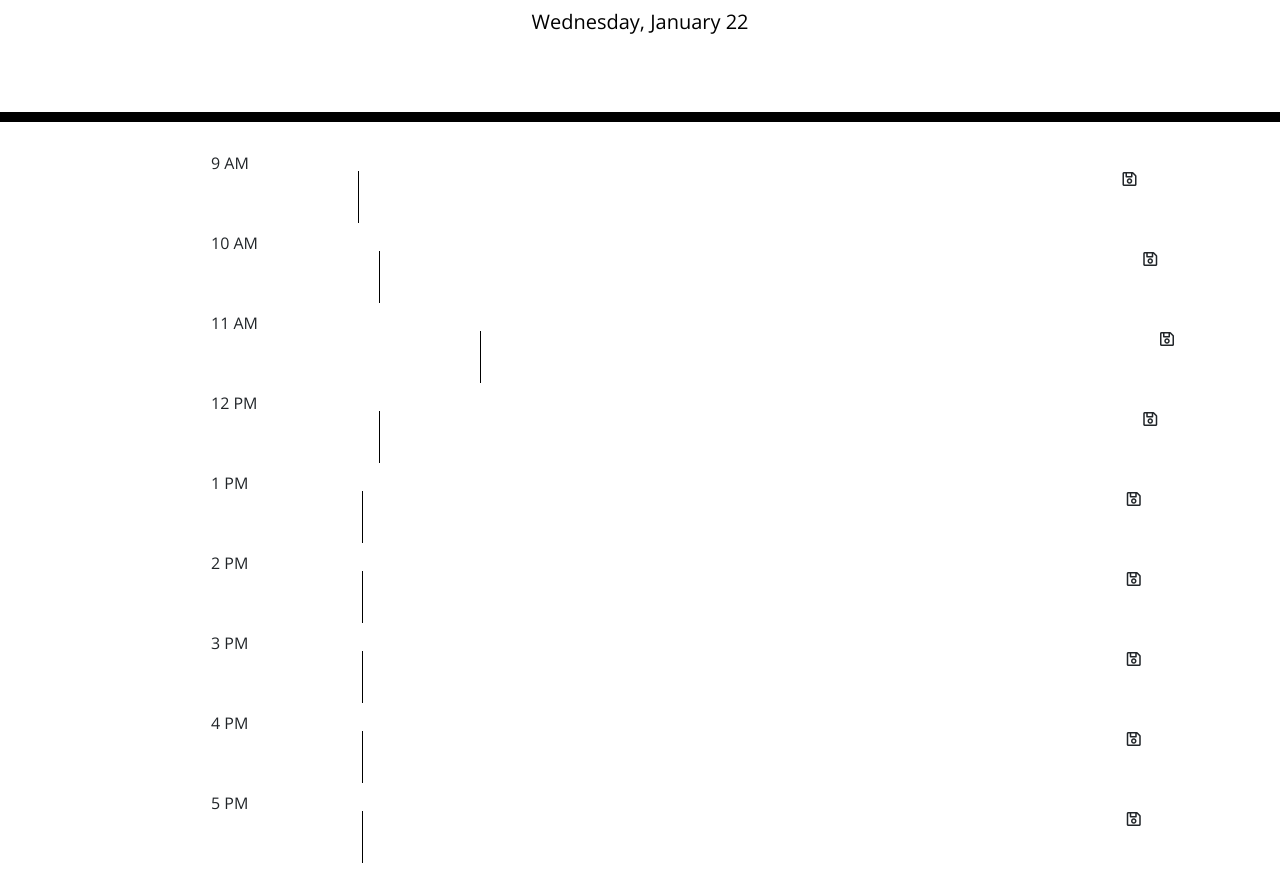
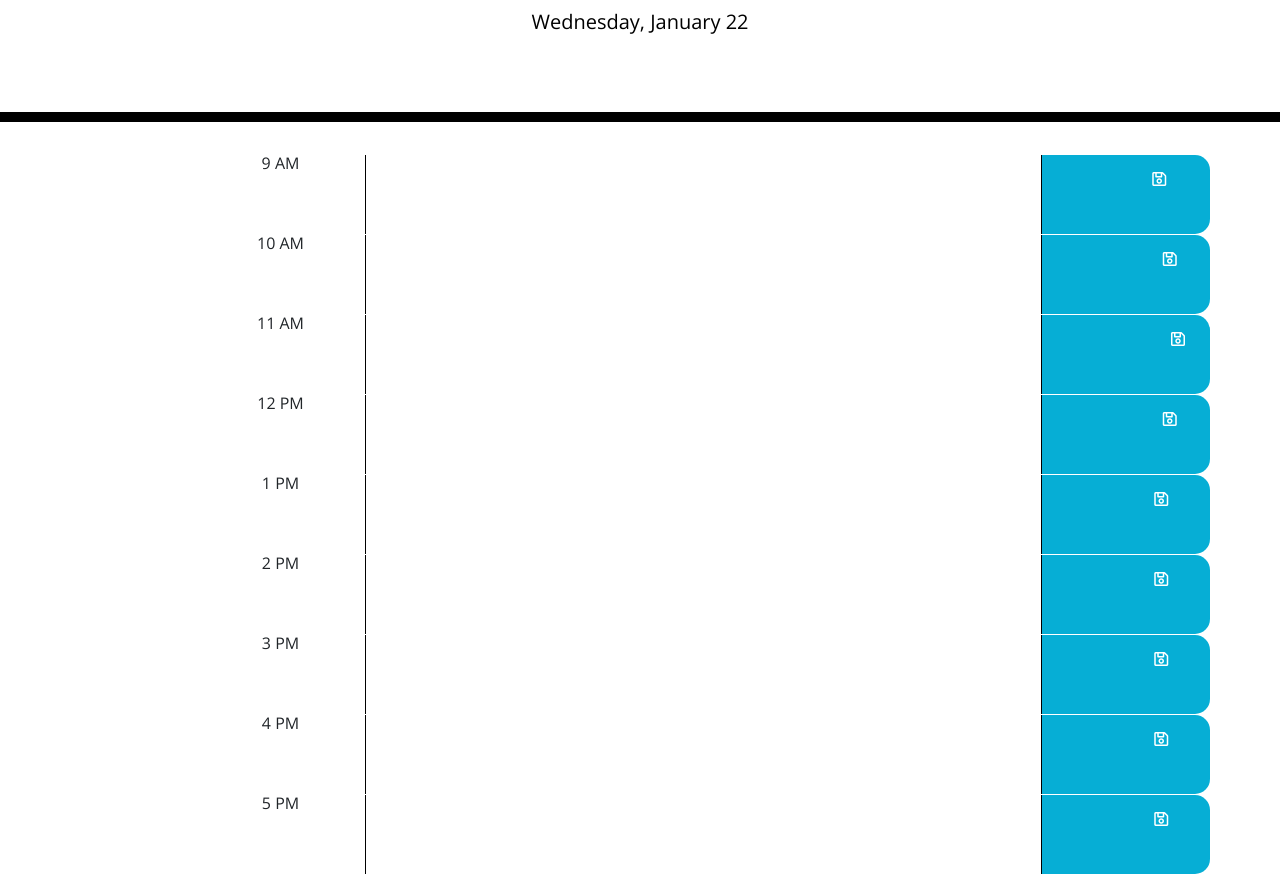
Before and after one commit to wrose001/hw5, a plain HTML site: page index.html in a window 1280 px wide. Shown: the part 182-1066 px from the top of the page. Drawn offline with nearby package versions, Linux system fonts and the light colour scheme.

Commit message:
After using the inspector tool in Google CHrome, I removed divs that encapsulated textarea because it seemed to be throwing the spacing off to the bottom right. I added data-time to each textarea using military time. Also added a class for each time and a class for col-sm-8.

```diff
--- a/index.html
+++ b/index.html
@@ -37,84 +37,66 @@
     </div>
     <div class="container">
         <div class="row">
-           <div class="col-sm-1">9 AM</div>
-           <div class="col-sm-9">
-               <textarea data-time="9" class="9am"></textarea>
-           </div>
-           <div class="col-sm-2">
-                <i class="far fa-save 9amsave"></i>
+           <div class="col-sm-2">9 AM</div>
+               <textarea data-time="9" class="9am col-sm-8"></textarea>
+           <div class="col-sm-2 saveBtn">
+                <i class="icon far fa-save 9amsave"></i>
             </div>
         </div>
         <div class="row">
-                <div class="col-sm-1">10 AM</div>
-                <div class="col-sm-9">
-                    <textarea></textarea>
-                </div>
-                <div class="col-sm-2">
-                     <i class="far fa-save"></i>
+                <div class="col-sm-2">10 AM</div>
+                        <textarea data-time="10" class="10am col-sm-8"></textarea>
+                <div class="col-sm-2 saveBtn">
+                     <i class="icon far fa-save"></i>
                  </div>
              </div>
         <div class="row">
                     <div class="col-sm-2">11 AM</div>
-                    <div class="col-sm-8">
-                        <textarea></textarea>
-                    </div>
-                    <div class="col-sm-2">
-                         <i class="far fa-save"></i>
+                        <textarea data-time="11" class="11am col-sm-8"></textarea>
+                    <div class="col-sm-2 saveBtn">
+                         <i class="icon far fa-save"></i>
                      </div>
         </div>
         <div class="row">
-                <div class="col-sm-1">12 PM</div>
-                <div class="col-sm-9">
-                    <textarea></textarea>
-                </div>
-                <div class="col-sm-2">
-                     <i class="far fa-save"></i>
+                <div class="col-sm-2">12 PM</div>
+                    <textarea data-time="12" class="12pm col-sm-8"></textarea>
+                <div class="col-sm-2 saveBtn">
+                     <i class="icon far fa-save"></i>
                  </div>
     </div>
     <div class="row">
-            <div class="col-sm-1">1 PM</div>
-            <div class="col-sm-9">
-                <textarea></textarea>
-            </div>
-            <div class="col-sm-2">
-                 <i class="far fa-save"></i>
+            <div class="col-sm-2">1 PM</div>
+                    <textarea data-time="13" class="1pm col-sm-8"></textarea>
+            <div class="col-sm-2 saveBtn">
+                 <i class="icon far fa-save"></i>
              </div>
     </div>
     <div class="row">
-            <div class="col-sm-1">2 PM</div>
-            <div class="col-sm-9">
-                <textarea></textarea>
-            </div>
-            <div class="col-sm-2">
-                 <i class="far fa-save"></i>
+            <div class="col-sm-2">2 PM</div>
+                    <textarea data-time="14" class="2pm col-sm-8"></textarea>
+            <div class="col-sm-2 saveBtn">
+                 <i class="icon far fa-save"></i>
              </div>
     </div>
     <div class="row">
-            <div class="col-sm-1">3 PM</div>
-            <div class="col-sm-9">
-                <textarea></textarea>
-            </div>
-            <div class="col-sm-2">
-                 <i class="far fa-save"></i>
+            <div class="col-sm-2">3 PM</div>
+                    <textarea data-time="15" class="3pm col-sm-8"></textarea>
+            <div class="col-sm-2 saveBtn">
+                 <i class="icon far fa-save"></i>
              </div>
     </div>
     <div class="row">
-            <div class="col-sm-1">4 PM</div>
-            <div class="col-sm-9">
-                <textarea></textarea>
-            </div>
-            <div class="col-sm-2">
-                 <i class="far fa-save"></i>
+            <div class="col-sm-2">4 PM</div>
+                    <textarea data-time="16" class="4pm col-sm-8"></textarea>
+            <div class="col-sm-2 saveBtn">
+                 <i class="icon far fa-save"></i>
              </div>
     </div>
     <div class="row">
-            <div class="col-sm-1">5 PM</div>
-            <div class="col-sm-9">
-                <textarea></textarea>
-            </div>
-            <div class="col-sm-2">
-                 <i class="far fa-save"></i>
+            <div class="col-sm-2">5 PM</div>
+                    <textarea data-time="17" class="5pm col-sm-8"></textarea>
+            <div class="col-sm-2 saveBtn">
+                 <i class="icon far fa-save"></i>
              </div>
     </div>
     </div>
--- a/style.css
+++ b/style.css
@@ -11,6 +11,8 @@ body {
     color: #000000;
     border-left: 1px solid black;
     padding: 10px;
+    width: 100%;
+    height: 100%;
   }
 
   .jumbotron {
@@ -73,3 +75,25 @@ body {
   .row {
       margin-left: 10%;
   }
+
+  /* .col-sm-1 {
+      text-align: center;
+      width: 20%;
+      height: 20%;
+  } */
+
+  .col-sm-8 {
+      width: 100%;
+      height: 100%;
+  }
+
+  .col-sm-2 {
+      width: 20%;
+      height: 100%;
+      text-align: center;
+
+  }
+
+  /* .icon {
+      padding: 10%
+  } */
```
Also changed, not shown: script.js (+39 -38 lines).
